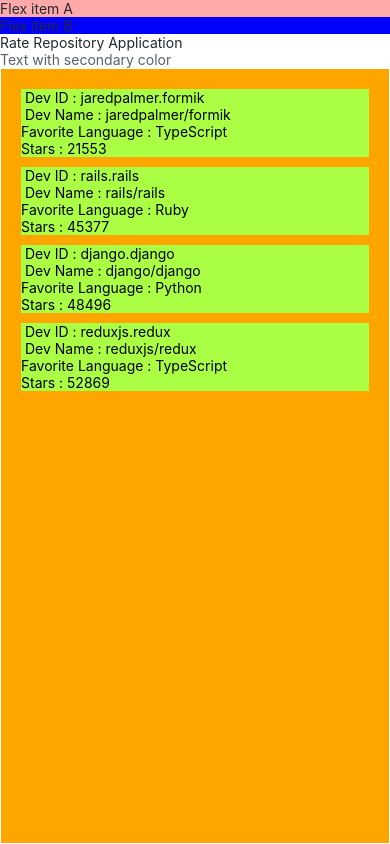
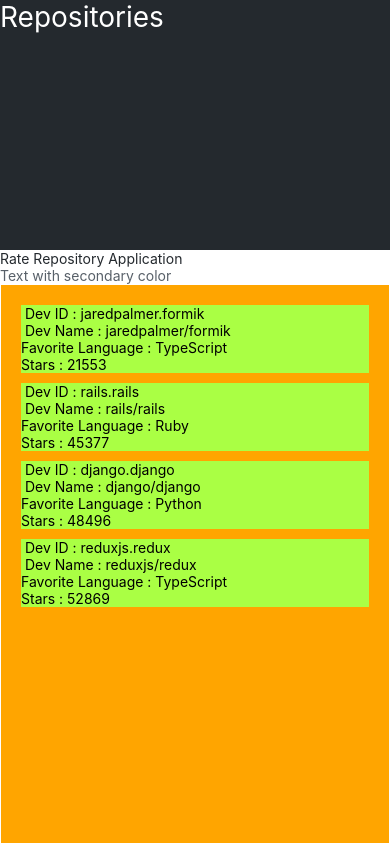
Before and after one commit to rajoy99/Rate_Repository, a React Native app: screen / in a window 390 px wide. Built offline with nearby package versions, Linux system fonts and the light colour scheme.

Commit message:
Cool features

```diff
--- a/src/components/AppBar.jsx
+++ b/src/components/AppBar.jsx
@@ -1,16 +1,24 @@
-import { View, StyleSheet } from 'react-native';
-import Constants from 'expo-constants';
+import { Pressable,Text, View, StyleSheet } from "react-native";
+import Constants from "expo-constants";
 
 const styles = StyleSheet.create({
   container: {
     paddingTop: Constants.statusBarHeight,
+    backgroundColor:'#24292e',
+    flexGrow:1
     // ...
   },
   // ...
 });
 
 const AppBar = () => {
-  return <View style={styles.container}>{/* ... */}</View>;
+  return (
+    <View style={styles.container}>
+      <Pressable>
+        <Text style={{color:'white',fontSize:28}}>Repositories</Text>
+      </Pressable>
+    </View>
+  );
 };
 
 export default AppBar;
--- a/src/components/Main.jsx
+++ b/src/components/Main.jsx
@@ -2,11 +2,11 @@ import Constants from 'expo-constants';
 import { StyleSheet, View } from 'react-native';
 import RepositoryList from './RepositoryList';
 import Text from './Text';
+import AppBar from './AppBar';
 
 
 const styles = StyleSheet.create({
   container: {
-    marginTop: Constants.statusBarHeight,
     flexGrow: 1,
     flexShrink: 1,
   },
@@ -41,8 +41,7 @@ const FlexboxExample = () => {
 const Main = () => {
   return (
     <View style={styles.container}>
-
-      <FlexboxExample />
+      <AppBar />
       <Text>Rate Repository Application</Text>
       <Text color="textSecondary">Text with secondary color</Text>
       <RepositoryList />
```
